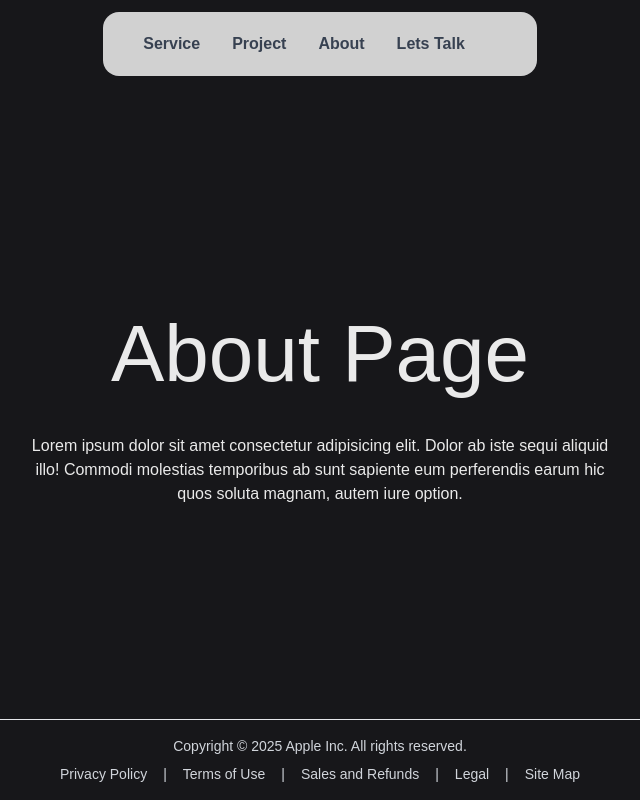
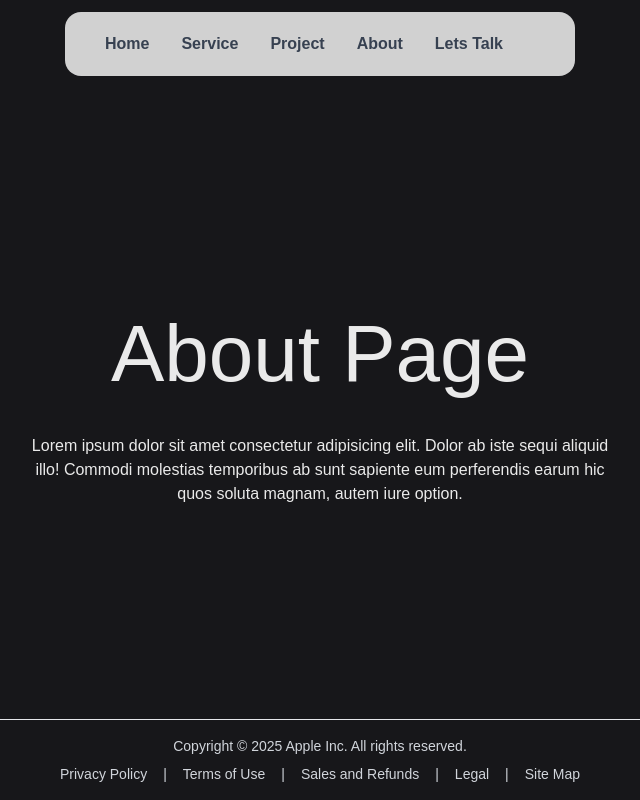
Before and after one commit to Pathum-Hettiarachchi/test_next_js_and_tailwind_css, a Next.js app: page /about in a window 1280 px wide. Shown: the whole page, without its empty margins (320-960 px from the left). Built offline with nearby package versions, Linux system fonts and the light colour scheme.

Commit message:
add home page

```diff
--- a/app/about/page.tsx
+++ b/app/about/page.tsx
@@ -6,6 +6,7 @@ export default function About() {
     <div className='flex flex-col justify-center items-center bg-background w-full h-[100vh]'>
           <div className="navBar absolute top-0 left-0 flex w-full py-3  items-center justify-center">
         <div className="nav-items flex bg-white bg-opacity-80 py-5 px-10 rounded-2xl list-none font-semibold text-gray-700">
+        <li className='mr-8'><a href="/.">Home</a></li>
         <li className='mr-8'><a href="/service">Service</a></li>
         <li className='mr-8'><a href="/project">Project</a></li>
         <li className='mr-8'><a href="/about">About</a></li>
```
